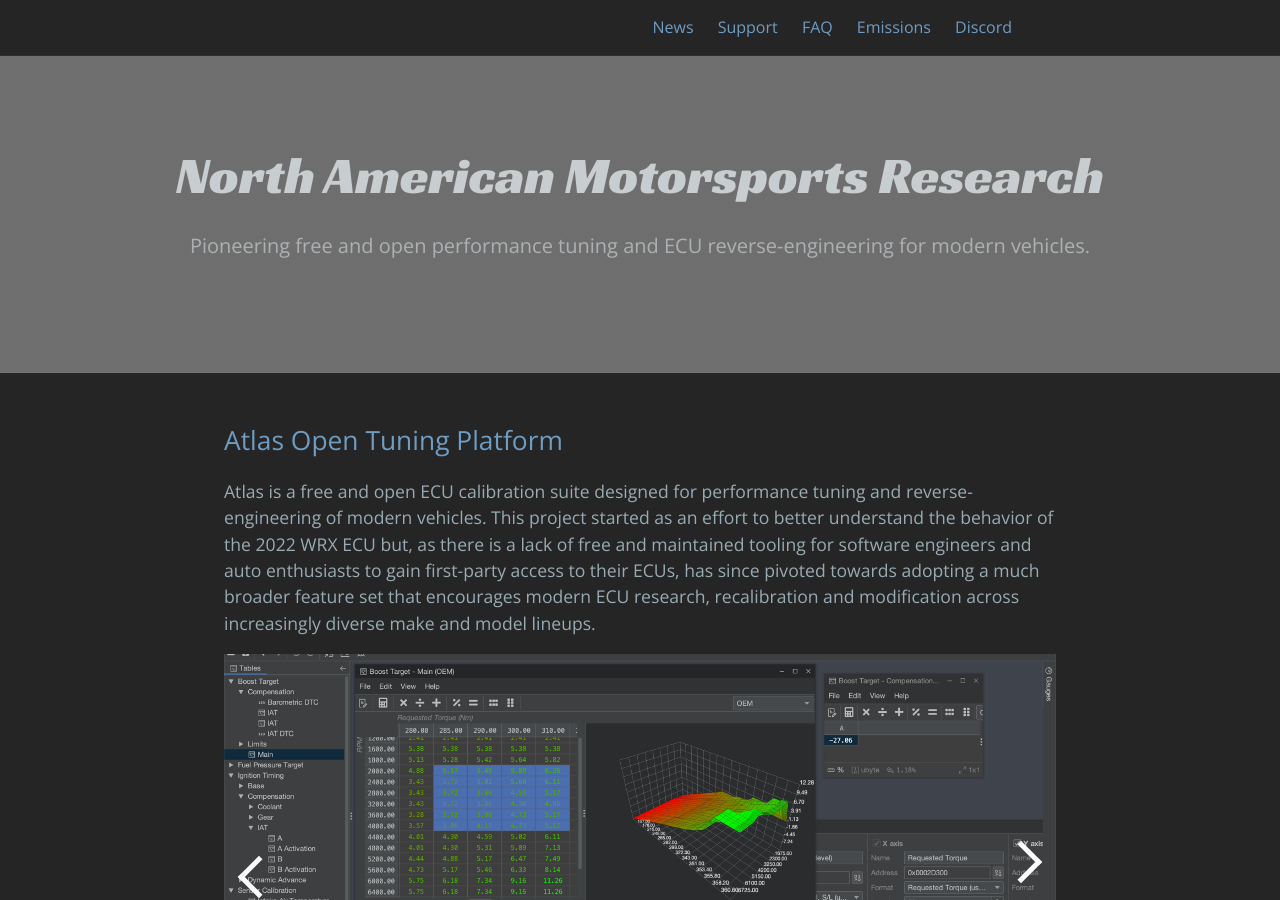
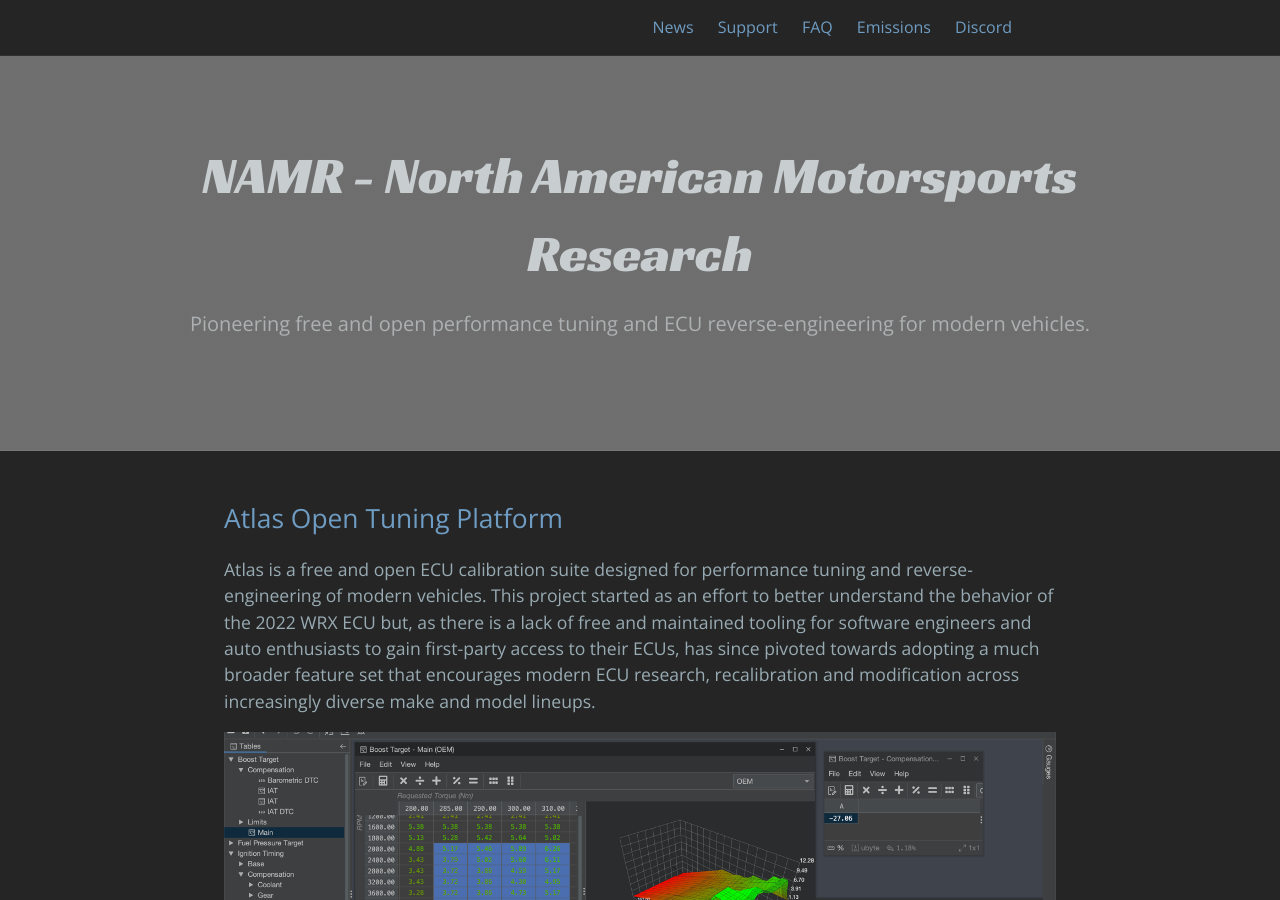
Before and after one commit to atlas-tuning/atlas-public, a Jekyll site: the page built from docs/index.md, in a window 1280 px wide and 900 px high. Built offline with Jekyll 4.4.1, drawn with Linux system fonts in a browser that asks for light colours.

Commit message:
Update default.html

```diff
--- a/docs/_layouts/default.html
+++ b/docs/_layouts/default.html
@@ -12,7 +12,7 @@
     <meta name="apple-mobile-web-app-status-bar-style" content="black-translucent">
 
     {% if page.title %}
-    {% assign page-title = page.title | escape %}
+    {% assign page-title = 'NAMR - ' | append: page.title | escape %}
     {% else %}
     {% assign page-title = site.title | escape %}
     {% endif %}
```
